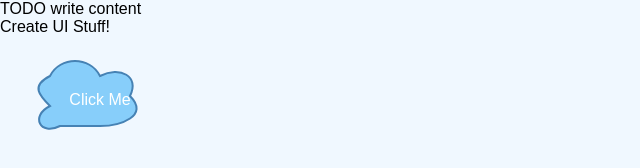
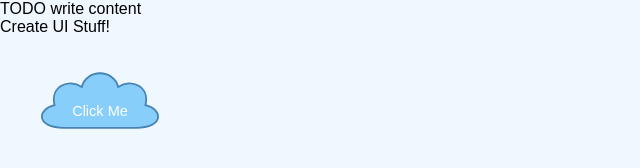
Before and after one commit to marihasd/UI-Kit, a website: page public_html/index.html in a window 1280 px wide. Shown: the whole page, without its empty margins (0-640 px from the left). Drawn offline with Linux system fonts and the light colour scheme.

Commit message:
Update index.html

```diff
--- a/public_html/index.html
+++ b/public_html/index.html
@@ -45,6 +45,11 @@ Click nbfs://nbhost/SystemFileSystem/Templates/Other/html.html to edit this temp
 
             .cloud-svg:hover {
                 transform: scale(1.05);
+                filter: drop-shadow(0 4px 6px rgba(0, 0, 0, 0.2));
+             }
+
+             .cloud-svg:hover .cloud-path {
+                fill: #B0E0FF; /* Lighter blue on hover */
              }
 
              .cloud-text {
@@ -60,18 +65,29 @@ Click nbfs://nbhost/SystemFileSystem/Templates/Other/html.html to edit this temp
         <div>TODO write content</div>
         <div>Create UI Stuff!<div>
                 <button class="cloud-button">
-                    <svg class="cloud-svg" viewBox="0 0 200 100">
-                        <path d="M60,80
-                            C40,90 30,70 50,60
-                            C40,50 30,40 50,30
-                            C60,10 90,10 100,30
-                            C120,20 140,30 130,50
-                            C150,70 120,80 100,80 Z"
-                          fill="#87CEFA" stroke="#4682B4" stroke-width="2" />
-                        <text x="100" y="55" class="cloud-text" text-anchor="middle" dominant-baseline="middle">
-                            Click Me
+                    <svg class="cloud-svg" viewBox="0 0 220 100" xmlns="http://www.w3.org/2000/svg" onclick="handleCloudClick()">
+                        <path class="cloud-path"
+                            d="
+                            M60,60
+                            C55,40 75,30 90,40
+                            C95,20 125,20 130,40
+                            C145,30 165,40 160,60
+                            C180,65 180,85 150,85
+                            H70
+                            C40,85 40,65 60,60
+                            Z"
+                            fill="#87CEFA" stroke="#4682B4" stroke-width="2" />
+                        <text x="110" y="68" class="cloud-text" text-anchor="middle" dominant-baseline="middle">
+                             Click Me
                         </text>
                     </svg>
+                    <script>
+                        function handleCloudClick() {
+                         alert("You clicked the cloud!");
+                           //Later:
+                           // - redirect: window.location.href = 'https://example.com';
+                        }
+</script>
 
                 </button>
     </body>
```
